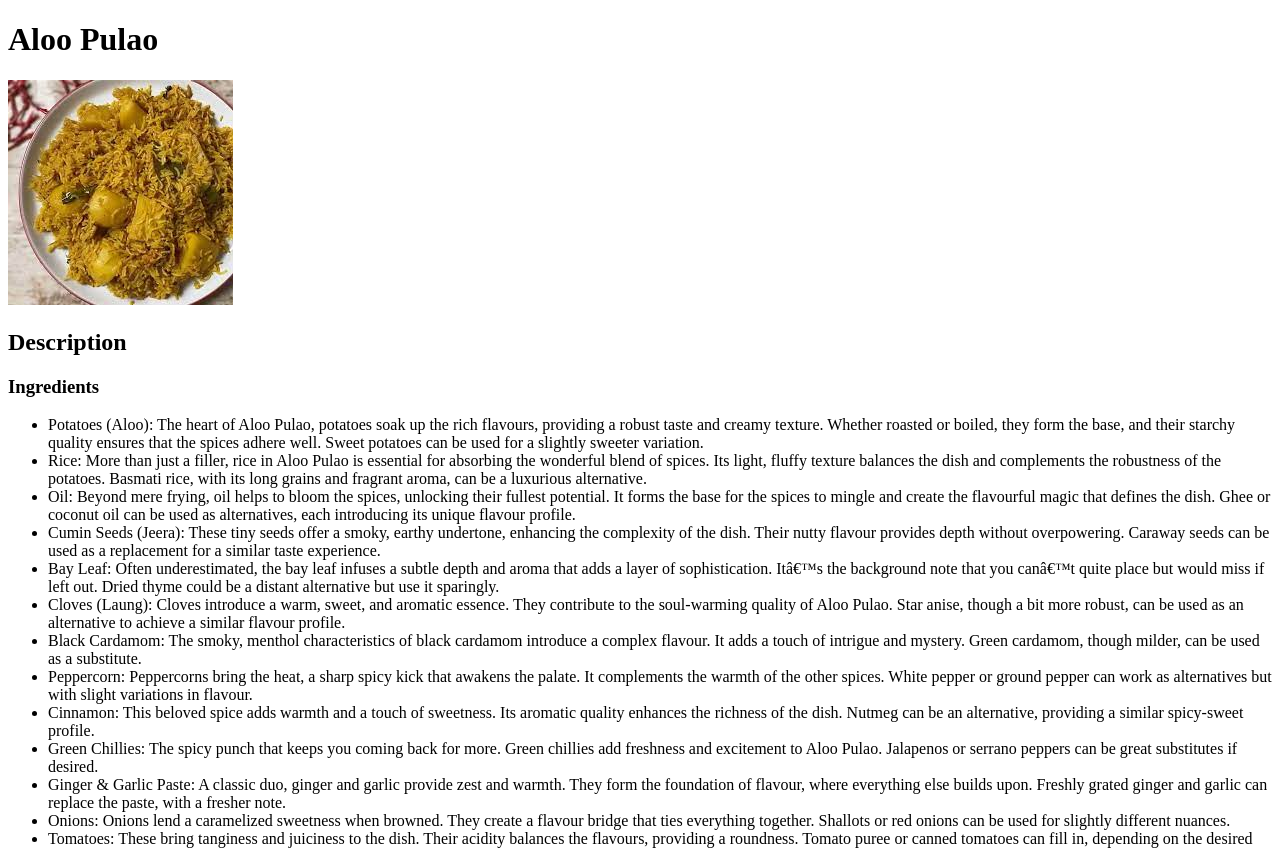
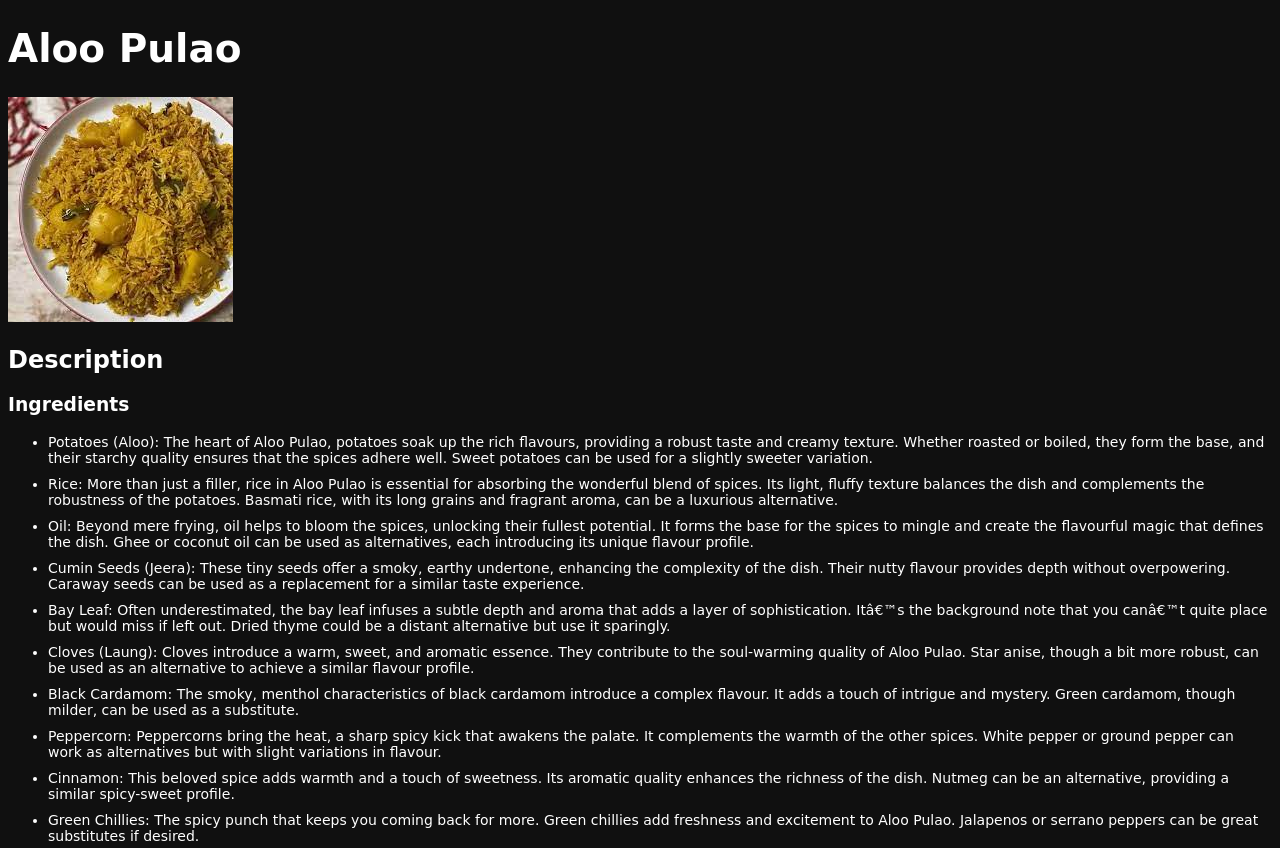
Before and after one commit to WASDASDF/recipes, a plain HTML site: page recipes/aloo-pulao.html in a window 1280 px wide. Shown: the top 848 px of the page. Drawn offline with Linux system fonts and the light colour scheme.

Commit message:
Add styles for visual effects

```diff
--- a/recipes/aloo-pulao.html
+++ b/recipes/aloo-pulao.html
@@ -3,6 +3,7 @@
     <head>
         <title>Aloo Pulao</title>
         <meta charset="ÜTF-8" />
+        <link rel="stylesheet" href="../styles.css">
     </head>
 
     <body>
--- /dev/null
+++ b/styles.css
@@ -0,0 +1,15 @@
+body {
+    font-family: DejaVu Sans;
+    background-color: rgb(16, 16, 16);
+    color: white;
+}
+
+h1 {
+    font-weight: bold;
+    font-size: 39px;
+}
+
+ul li, ol li {
+    margin-bottom: 10px;
+    font-size: 14px;
+}
```
Also changed, not shown: index.html (+1 -0 lines), recipes/lasagna.html (+1 -0 lines), recipes/popcorn.html (+1 -0 lines).
